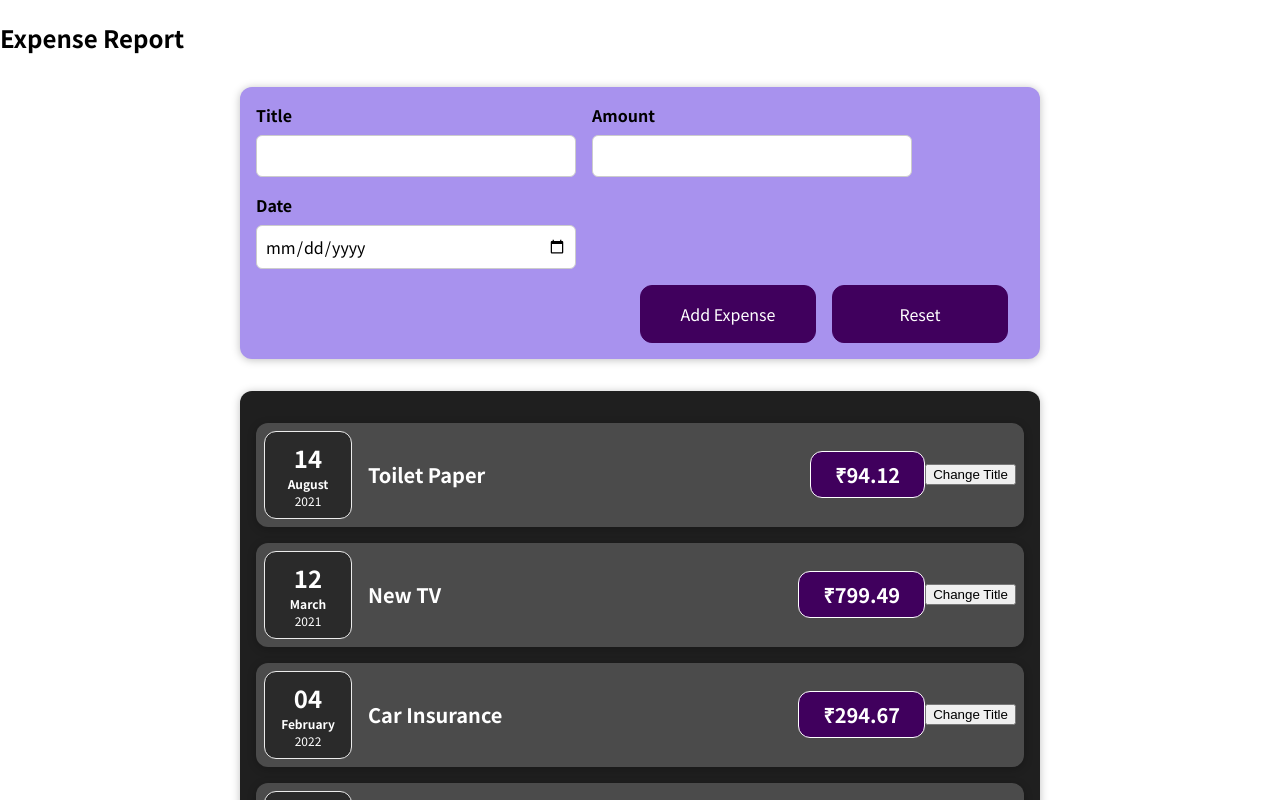
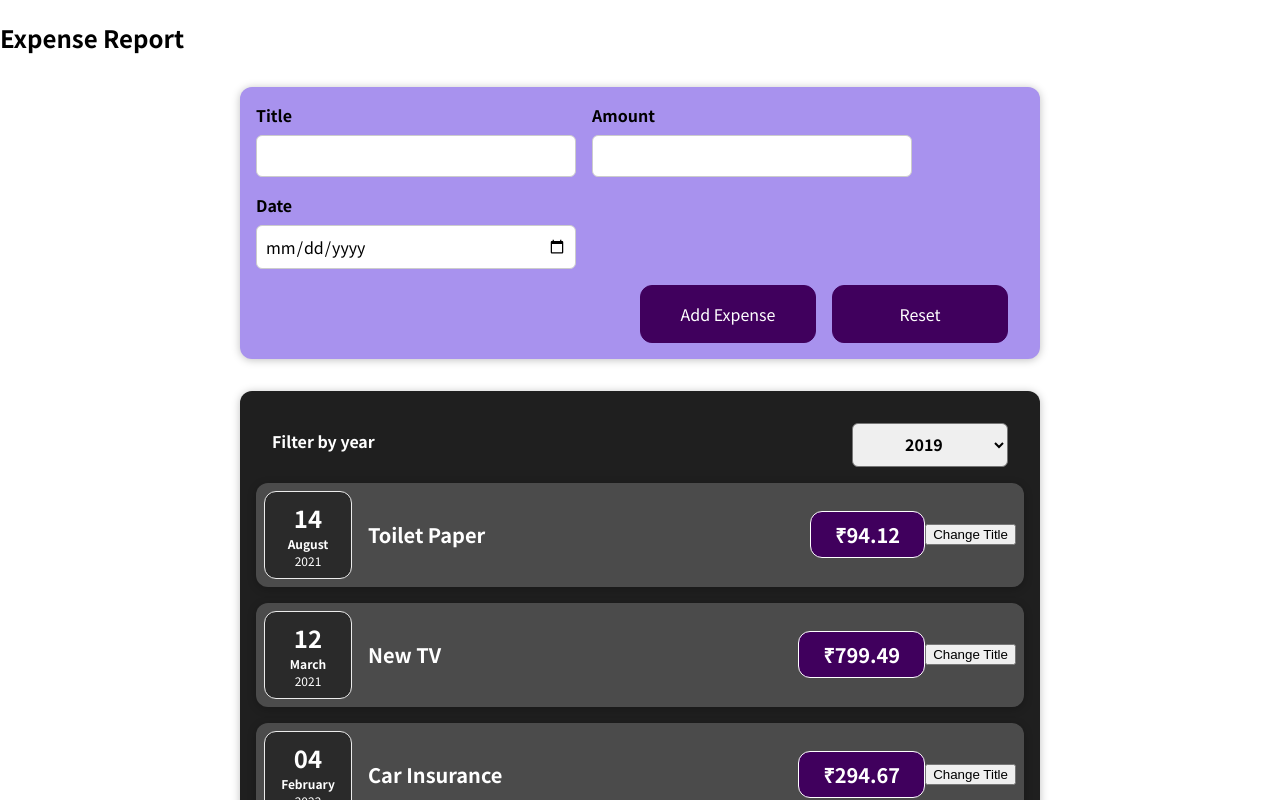
Before and after one commit to rrsushmaa/my-app, a React (Create React App) app: page / in a window 1280 px wide. Shown: the top 800 px of the page. Built offline with nearby package versions, Linux system fonts and the light colour scheme.

Commit message:
[#13][Sushmaa][Add Expense Filter]

```diff
--- a/src/App.js
+++ b/src/App.js
@@ -30,9 +30,15 @@ const App = () => {
         },
     ]
 
+    const submitNewExpenseHandler = (expenseData) => {
+        console.log(expenseData);
+        expenses.push(expenseData);
+        console.log(expenses);
+    }
+
     return (<div>
         <h2>Expense Report</h2>
-        <NewExpense></NewExpense>
+        <NewExpense onSubmitNewExpense = {submitNewExpenseHandler}></NewExpense>
         <Expenses expenses={expenses}/>
     </div>);
 }
--- a/src/Components/Expenses/Expenses.js
+++ b/src/Components/Expenses/Expenses.js
@@ -1,9 +1,24 @@
 import ExpenseItem from "./ExpenseItem/ExpenseItem";
 import './Expenses.css'
+import ExpensesFilter from "./ExpensesFilter/ExpensesFilter";
+import Card from "../UI/Cards/Card";
+import {useState} from "react";
 
 const Expenses = (props) => {
+    const [year, setYear] = useState('2019');
+    const filterChangeHandler = (filteredYear) => {
+        setYear(filteredYear);
+        console.log(filteredYear);
+    }
     return (
-        <div className="expenses">
+        <div>
+
+
+            <Card className="expenses">
+                <div>
+                    <ExpensesFilter selected = {year} onFilterChange={filterChangeHandler}></ExpensesFilter>
+                </div>
+                <div>
                     <ExpenseItem date={props.expenses[0].date} title={props.expenses[0].title}
                                  price={props.expenses[0].amount}/>
                     <ExpenseItem date={props.expenses[1].date} title={props.expenses[1].title}
@@ -13,6 +28,9 @@ const Expenses = (props) => {
                     <ExpenseItem date={props.expenses[3].date} title={props.expenses[3].title}
                                  price={props.expenses[3].amount}/>
                 </div>
+
+            </Card>
+        </div>
     );
 }
 
--- /dev/null
+++ b/src/Components/Expenses/ExpensesFilter/ExpensesFilter.css
@@ -0,0 +1,24 @@
+.expenses-filter {
+    color: white;
+    padding: 0 1rem;
+}
+
+.expenses-filter__control {
+    display: flex;
+    width: 100%;
+    align-items: center;
+    justify-content: space-between;
+    margin: 1rem 0;
+}
+
+.expenses-filter label {
+    font-weight: bold;
+    margin-bottom: 0.5rem;
+}
+
+.expenses-filter select {
+    font: inherit;
+    padding: 0.5rem 3rem;
+    font-weight: bold;
+    border-radius: 6px;
+}
--- /dev/null
+++ b/src/Components/Expenses/ExpensesFilter/ExpensesFilter.js
@@ -0,0 +1,24 @@
+import './ExpensesFilter.css';
+
+const ExpensesFilter = (props) => {
+
+    const filterChangeHandler = (event) => {
+        props.onFilterChange(event.target.value);
+    }
+
+    return (
+        <div className='expenses-filter'>
+            <div className='expenses-filter__control'>
+                <label>Filter by year</label>
+                <select value = {props.selected} onChange={filterChangeHandler}>
+                    <option value='2022'>2022</option>
+                    <option value='2021'>2021</option>
+                    <option value='2020'>2020</option>
+                    <option value='2019'>2019</option>
+                </select>
+            </div>
+        </div>
+    );
+};
+
+export default ExpensesFilter;
--- a/src/Components/Expenses/NewExpense/ExpenseForm.js
+++ b/src/Components/Expenses/NewExpense/ExpenseForm.js
@@ -2,19 +2,19 @@ import './ExpenseForm.css';
 import './NewExpense.css'
 import {useState} from "react";
 
-const ExpenseForm = () => {
+const ExpenseForm = (prop) => {
     const [newTitle, setNewTitle] = useState('');
+    const [newAmount, setNewAmount] = useState('');
+    const [newDate, setNewDate] = useState('');
 
     const titleChangeHandler = (event) => {
         setNewTitle(event.target.value);
     }
 
-    const [newAmount, setNewAmount] = useState('');
     const amountChangeHandler = (event) => {
         setNewAmount(event.target.value);
     }
 
-    const [newDate, setNewDate] = useState('');
     const dateChangeHandler = (event) => {
         setNewDate(event.target.value);
     }
@@ -24,8 +24,7 @@ const ExpenseForm = () => {
         const expenseData = {
             title: newTitle, amount: newAmount, date: new Date(newDate)
         }
-
-        console.log(expenseData);
+        prop.onSaveExpenseData(expenseData);
     }
 
     const resetHandler = (event) => {
--- a/src/Components/Expenses/NewExpense/NewExpense.js
+++ b/src/Components/Expenses/NewExpense/NewExpense.js
@@ -1,11 +1,18 @@
 import './NewExpense.css';
 import ExpenseForm from "./ExpenseForm";
 
-
-const NewExpense = () =>{
+const NewExpense = (prop) => {
+    const saveExpenseHandler = (enteredExpenseData) => {
+        const expenseData = {
+            ...enteredExpenseData,
+            id : Math.random().toString()
+        };
+        prop.onSubmitNewExpense(expenseData);
+        console.log(expenseData);
+    };
     return (
         <div className="new-expense">
-            <ExpenseForm/>
+            <ExpenseForm onSaveExpenseData = {saveExpenseHandler} />
         </div>
     );
 }
```
Lines whose indentation alone changed are shown as unchanged.
